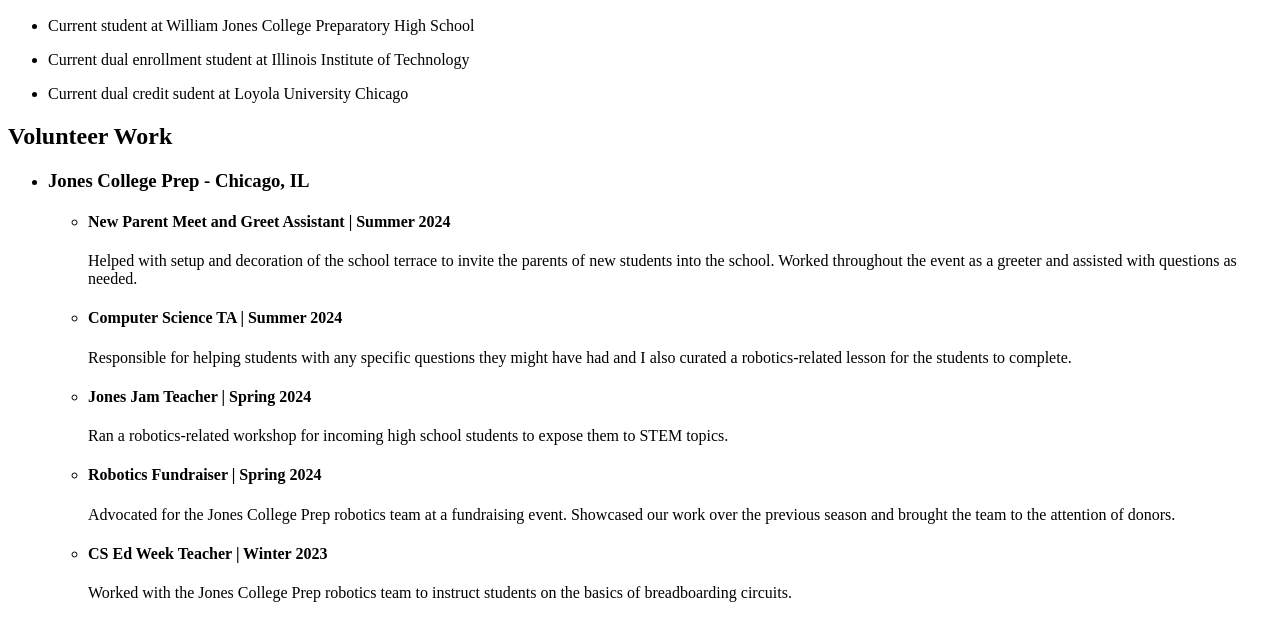
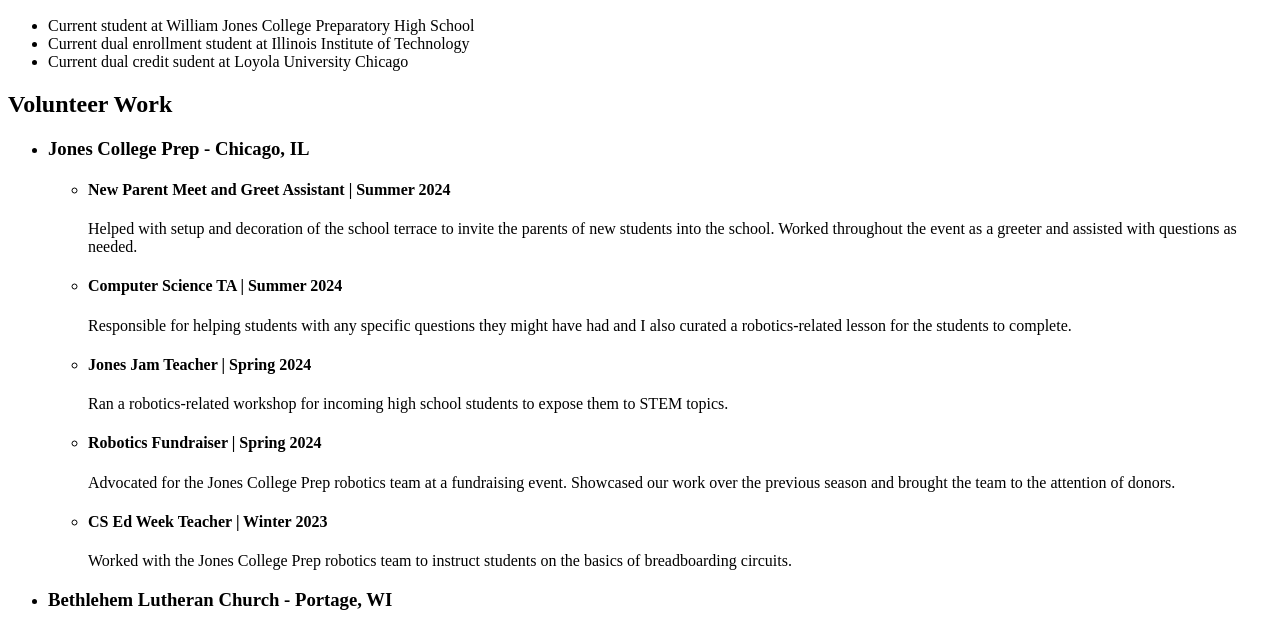
Before and after one commit to jjoh1/webdev_project1, a plain HTML site: page index.html in a window 1280 px wide. Shown: the part 180-798 px from the top of the page. Drawn offline with Linux system fonts and the light colour scheme.

Commit message:
remove unnecessary <p> elements in index.html

```diff
--- a/index.html
+++ b/index.html
@@ -18,9 +18,9 @@
     <main>
       <h2>Education</h2>
       <ul>
-        <li><p>Current student at William Jones College Preparatory High School</p></li>
-        <li><p>Current dual enrollment student at Illinois Institute of Technology</p></li>
-        <li><p>Current dual credit sudent at Loyola University Chicago</p></li>
+        <li>Current student at William Jones College Preparatory High School</li>
+        <li>Current dual enrollment student at Illinois Institute of Technology</li>
+        <li>Current dual credit sudent at Loyola University Chicago</li>
       </ul>
       <h2>Volunteer Work</h2>
       <ul>
```
